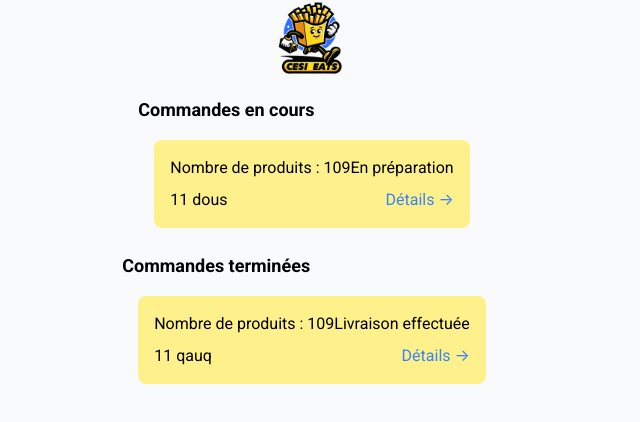
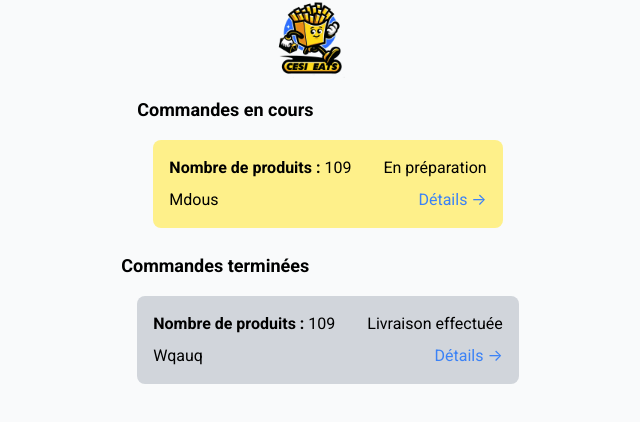
Before and after one commit to Virgile-Nico/CESI-eats, a React (Create React App) app in the folder Front-END/userinterface/: page /home in a window 1280 px wide. Shown: the top 422 px of the page, without its empty margins (328-968 px from the left). Built offline with nearby package versions, Linux system fonts and the light colour scheme.

Commit message:
Update Orders.js

```diff
--- a/Front-END/userinterface/src/components/Orders.js
+++ b/Front-END/userinterface/src/components/Orders.js
@@ -1,17 +1,21 @@
 function Order({ order }) {
+    // Déterminer la couleur de fond en fonction du statut de la commande
+    const bgColor = order.Status === 'done' ? 'bg-gray-300' : 'bg-yellow-200';
+
     return (
-        <div className="flex justify-between items-center bg-yellow-200 p-4 rounded-lg mb-2 mx-4">
-            <div>
-                <p className="mb-2">Nombre de produits : {order.Number_products}</p>
-                <p>{order.ID_client} {order.ID.slice(-4)}</p>
+        <div className={`flex flex-col justify-between items-start ${bgColor} p-4 rounded-lg mb-2 mx-4 w-full`}>
+            <div className="flex justify-between w-full">
+                <p><span className="font-bold">Nombre de produits :</span> {order.Number_products}</p>
+                <p>{order.Status === 'done' ? 'Livraison effectuée' : 'En préparation'}</p>
             </div>
-            <div className="text-right">
-                <p className="mb-2">{order.Status === 'done' ? 'Livraison effectuée' : 'En préparation'}</p>
+            <div className="flex justify-between w-full mt-2">
+                <p>{order.ID.slice(0)}</p>
                 <button className="text-blue-500">Détails →</button>
             </div>
         </div>
     );
 }
+
 
 export function OrdersList({ orders, title }) {
     return (
```
